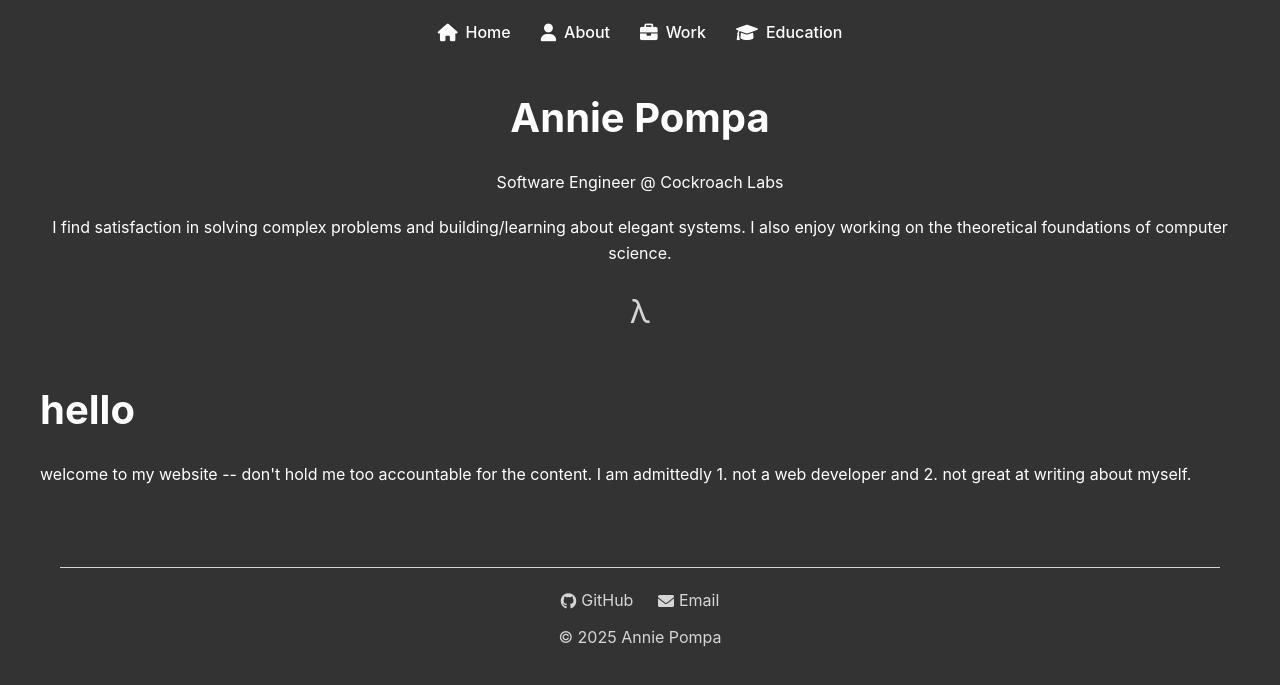
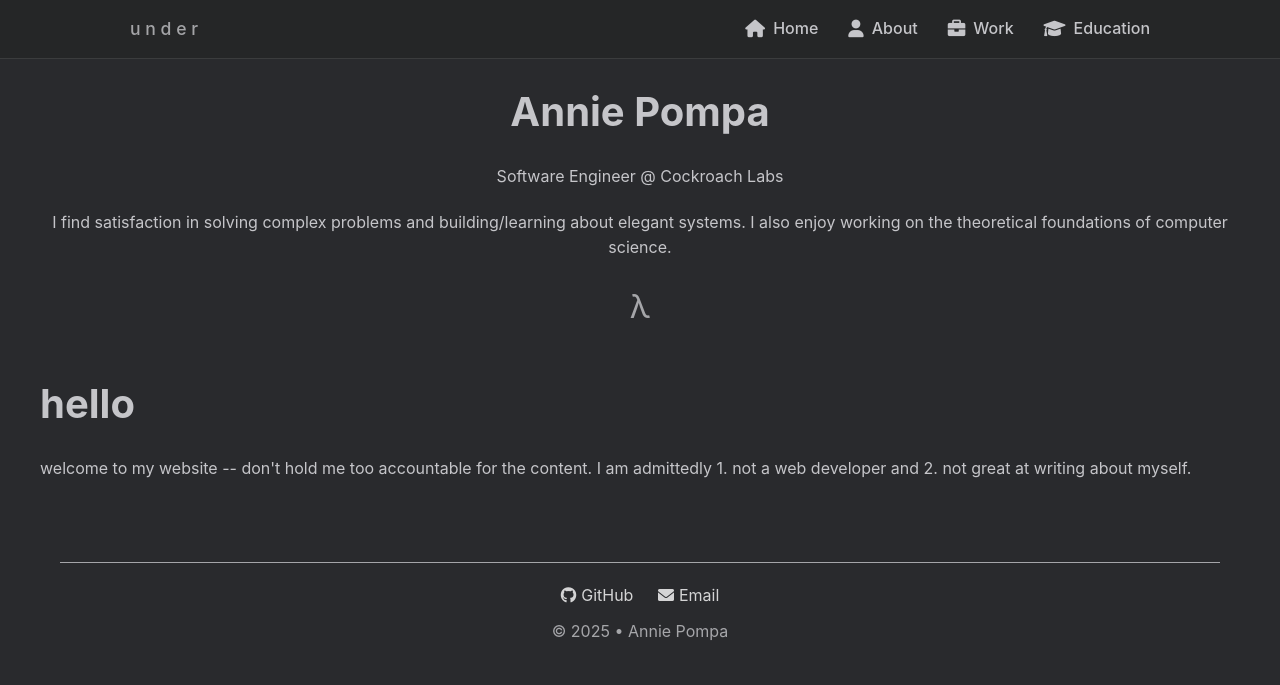
Before and after one commit to annrpom/annrpom.github.io, a Jekyll site: the page built from index.html, in a window 1280 px wide. Shown: the top 685 px of the page. Built offline with Jekyll 4.4.1, drawn with Linux system fonts in a browser that asks for light colours.

Commit message:
nav bar tweaks

```diff
--- a/_layouts/default.html
+++ b/_layouts/default.html
@@ -10,12 +10,19 @@
 </head>
 <body>
     <nav>
+        <div class="nav-container">
+            <div class="text-cycle">
+                <div class="flip-container">
+                    <div class="flip-text"></div>
+                </div>
+            </div>
             <ul>
                 <li><a href="/"><i class="fas fa-home"></i> Home</a></li>
                 <li><a href="/about"><i class="fas fa-user"></i> About</a></li>
                 <li><a href="/work"><i class="fas fa-briefcase"></i> Work</a></li>
                 <li><a href="/education"><i class="fas fa-graduation-cap"></i> Education</a></li>
             </ul>
+        </div>
     </nav>
 
     <main>
@@ -27,7 +34,62 @@
             <a href="https://github.com/annrpom" target="_blank"><i class="fab fa-github"></i> GitHub</a>
             <a href="mailto:annierpompa@gmail.com"><i class="fas fa-envelope"></i> Email</a>
         </div>
-        <p>© 2025 Annie Pompa</p>
+        <p>© 2025 • Annie Pompa</p>
     </footer>
+
+    <script>
+        const texts = ["site", "under", "construction"];
+        let currentIndex = 0;
+        const flipText = document.querySelector('.flip-text');
+
+        function createLetterElements(text) {
+            return text.split('').map(letter => `
+                <div class="letter-container">
+                    <div class="letter">${letter}</div>
+                </div>
+            `).join('');
+        }
+
+        function updateText() {
+            const currentText = texts[currentIndex];
+            const nextIndex = (currentIndex + 1) % texts.length;
+            const nextText = texts[nextIndex];
+
+            // Create letter elements for the next text
+            const nextLetters = createLetterElements(nextText);
+
+            // Update the flip-text content with the next word's structure
+            flipText.innerHTML = nextLetters;
+
+            // Set initial content to current text
+            const letterContainers = flipText.querySelectorAll('.letter-container');
+            letterContainers.forEach((container, i) => {
+                const letter = container.querySelector('.letter');
+                letter.textContent = currentText[i] || '';
+            });
+
+            // Add cascading flip animation
+            letterContainers.forEach((container, i) => {
+                const letter = container.querySelector('.letter');
+
+                setTimeout(() => {
+                    letter.style.transform = 'rotateX(90deg)';
+
+                    setTimeout(() => {
+                        letter.textContent = nextText[i] || '';
+                        letter.style.transform = 'rotateX(0deg)';
+                    }, 150);
+                }, i * 100);
+            });
+
+            currentIndex = nextIndex;
+        }
+
+        // Initial setup
+        flipText.innerHTML = createLetterElements(texts[0]);
+
+        // Update text every 3 seconds
+        setInterval(updateText, 3000);
+    </script>
 </body>
 </html>
--- a/styles.css
+++ b/styles.css
@@ -1,7 +1,7 @@
 /* Base styles */
 :root {
-    --text-color: #ffffff;
-    --bg-color: #333333;
+    --text-color: #c5c5c9;
+    --bg-color: #292a2d;
     --link-color: #ffffff;
     --link-hover: #cccccc;
 }
@@ -9,8 +9,8 @@
 /* Dark mode */
 @media (prefers-color-scheme: dark) {
     :root {
-        --text-color: #ffffff;
-        --bg-color: #333333;
+        --text-color: #c5c5c9;
+        --bg-color: #292a2d;
         --link-color: #ffffff;
         --link-hover: #cccccc;
     }
@@ -32,6 +32,7 @@ body {
     max-width: 1800px;
     margin: 0 auto;
     padding: 20px;
+    padding-top: 80px;
 }
 
 /* Typography */
@@ -66,19 +67,59 @@ a:hover {
 
 /* Navigation */
 nav {
-    margin-bottom: 40px;
+    position: fixed;
+    top: 0;
+    left: 0;
+    right: 0;
+    background-color: #252627;
+    padding: 15px 0;
+    z-index: 1000;
+    border-bottom: 1px solid rgba(255, 255, 255, 0.1);
+}
+
+.nav-container {
+    max-width: 1800px;
+    margin: 0 auto;
+    padding: 0 130px;
+    display: flex;
+    justify-content: space-between;
+    align-items: center;
+}
+
+.text-cycle {
+    font-weight: 500;
+    opacity: 0.8;
+    font-size: 1.1em;
+}
+
+.cycle-text {
+    display: inline-block;
+    animation: cycleText 6s infinite;
+}
+
+@keyframes cycleText {
+    0%, 33% {
+        content: "site";
+    }
+    34%, 66% {
+        content: "under";
+    }
+    67%, 100% {
+        content: "construction";
+    }
 }
 
 nav ul {
     list-style: none;
     display: flex;
     gap: 30px;
-    justify-content: center;
+    margin: 0;
+    padding: 0;
 }
 
 nav a {
     text-decoration: none;
-    color: var(--link-color);
+    color: #c5c5c9;
     font-weight: 500;
     display: flex;
     align-items: center;
@@ -350,7 +391,12 @@ footer a:hover {
 /* Mobile adjustments */
 @media (max-width: 768px) {
     body {
-        padding: 10px;
+        padding-top: 120px;
+    }
+
+    .nav-container {
+        flex-direction: column;
+        gap: 15px;
     }
 
     nav ul {
@@ -405,3 +451,23 @@ footer a:hover {
         padding-left: 0;
     }
 }
+
+.flip-container {
+    perspective: 400px;
+    display: inline-flex;
+    gap: 2px;
+}
+
+.letter-container {
+    perspective: 400px;
+    display: inline-block;
+}
+
+.letter {
+    display: inline-block;
+    transform-origin: 50% 50% -20px;
+    transition: transform 0.3s ease;
+    transform-style: preserve-3d;
+    backface-visibility: hidden;
+    text-align: center;
+}
```
Lines whose indentation alone changed are shown as unchanged.
